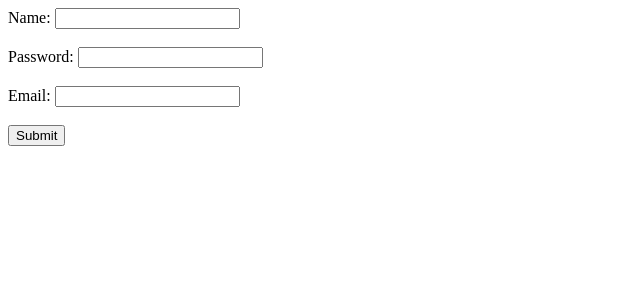
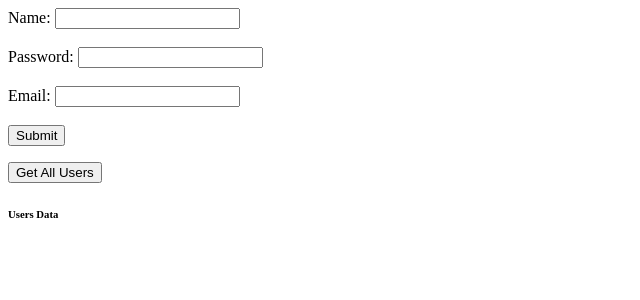
Before and after one commit to Amna-223/mern-demo, a React (Vite) app in the folder mern-demo/: page / in a window 1280 px wide. Shown: the top 300 px of the page, without its empty margins (0-640 px from the left). Built offline with nearby package versions, Linux system fonts and the light colour scheme.

Commit message:
Added the getUser button and the functionality

```diff
--- a/mern-demo/src/UsersList.jsx
+++ b/mern-demo/src/UsersList.jsx
@@ -1,13 +1,45 @@
 import {useState} from "react"
 
-const users = () => {
-    const [user, setUser] = useState('')
+const Users = () => {
+    const [user, setUser] = useState([])
+    const [message, setMessage] = useState('')
+
+    const getUsers = async (event) => {
+        const response = await fetch("http://localhost:5000/users" , {
+            method: "GET"
+        });
+
+        try{
+            const data = await response.json();
+            // console.log(data)
+            setUser(data)
+
+        } catch (error) {
+            setMessage("Something Went wrong!")
+        }
+    }
 
     return(
         <>
-
+            <div>
+                <input type="submit" value="Get All Users" onClick={getUsers}></input>
+                <h6>Users Data</h6>
+                <ul>
+                    {
+                        user.map((user, index) => {
+                            return (
+                                <li key={index}>{user.name}
+                                <button type="submit">Update</button>
+                                <button type="submit">Delete</button>
+                                </li>
+                            )
+                        })
+                    }
+                </ul>
+                <p>{message}</p>
+            </div>
         </>
     )
 }
 
-export default UsersList
+export default Users
--- a/mern-demo/src/main.jsx
+++ b/mern-demo/src/main.jsx
@@ -1,6 +1,7 @@
 import { StrictMode } from 'react'
 import { createRoot } from 'react-dom/client'
 import Form from './Form.jsx'
+import Users from './UsersList.jsx'
 
 createRoot(document.getElementById('root')).render(
   <StrictMode>
@@ -10,6 +11,6 @@ createRoot(document.getElementById('root')).render(
 
 createRoot(document.getElementById('users')).render(
   <StrictMode>
-    <UsersList />
+    <Users />
   </StrictMode>
 )
```
